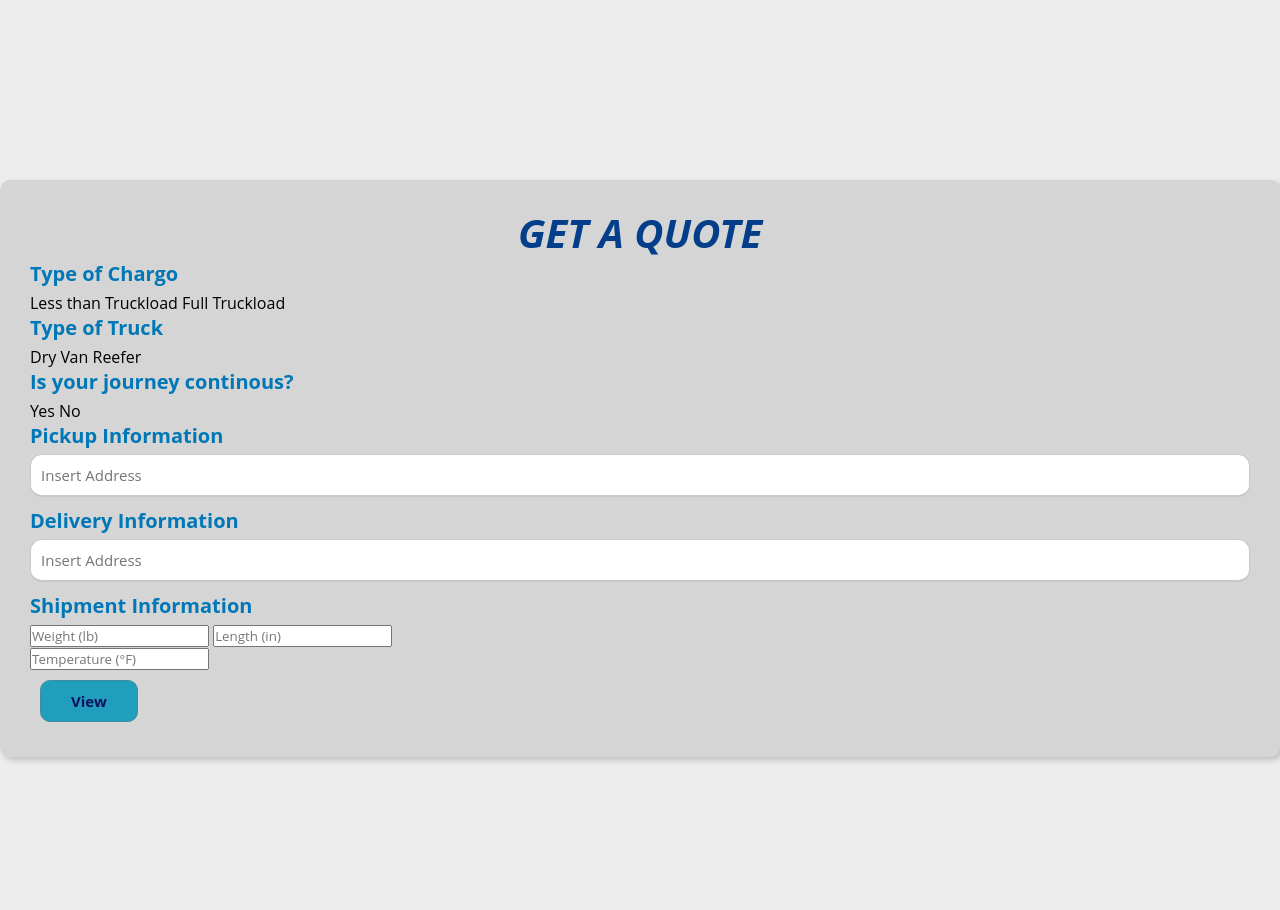
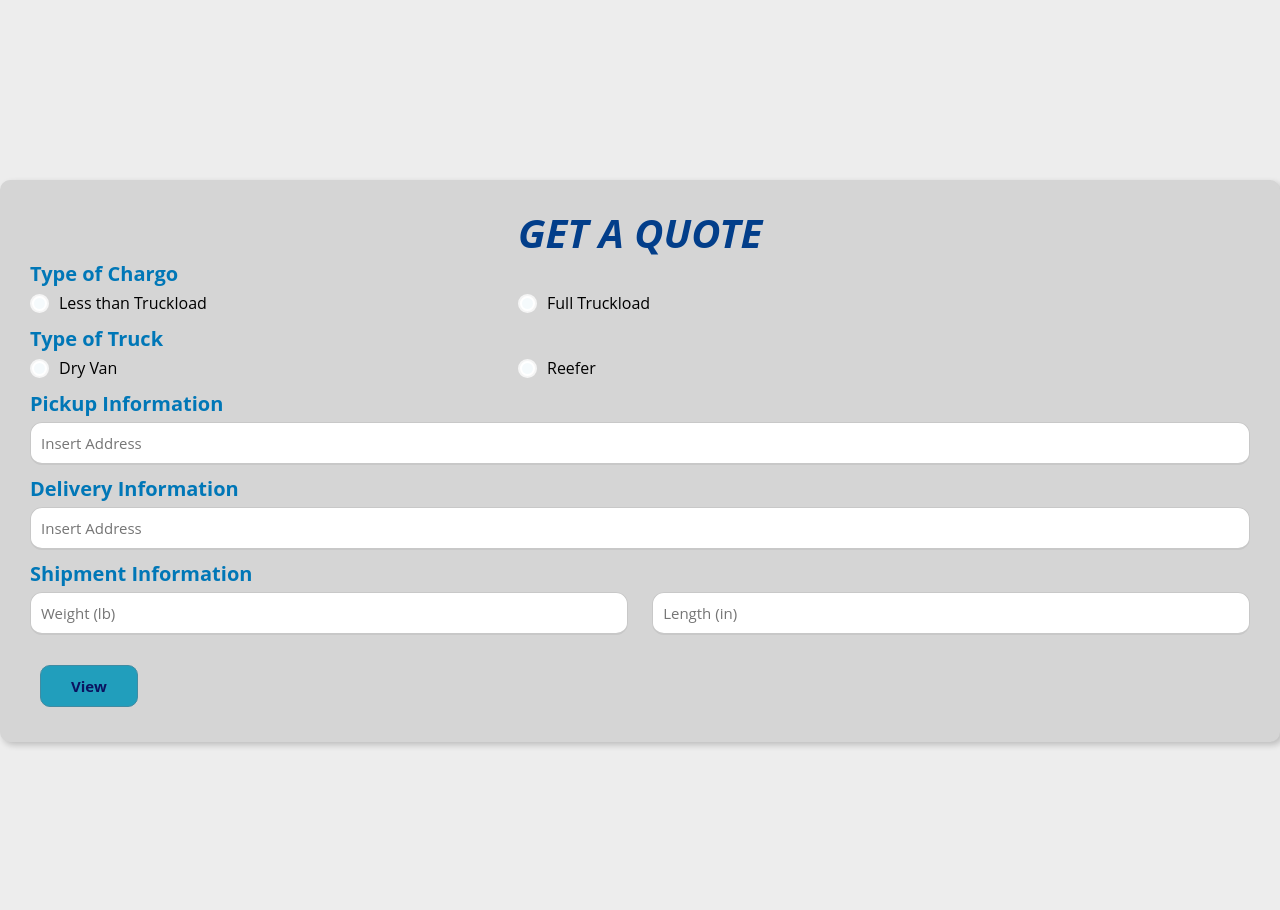
Before and after one commit to JCBallen/Saborit, a PHP site: page /Quote.php in a window 1280 px wide. Shown: the top 910 px of the page. Run offline with PHP 8.4, Linux system fonts and the light colour scheme.

Commit message:
Update design.css

```diff
--- a/design.css
+++ b/design.css
@@ -1502,7 +1502,7 @@ ul li a{
     text-decoration: none;
 }
 
-input.input{
+.input, .inputn{
     width: 100%;
     border: 1px solid #c8c8c8;
     border-bottom-width: 2px;
@@ -1511,7 +1511,7 @@ input.input{
     border-radius: 12px;
 }
 
-input.input:focus{
+input.input:focus, input.inputn:focus{
     outline: none;
     border-color: orange;
 }
@@ -1720,51 +1720,77 @@ body.quote-body{
     box-shadow: 3px 3px 6px rgba(0, 0, 0, 0.2);
 }
 
-.form-quote .input{
+.form-quote .input, .inputn{
     margin-bottom: 10px;
 }
 
-.form-quote .input-number .input{
+.form-quote .input-number{
+    display: flex;
+    justify-content: space-between;
+}
+
+.form-quote .input-number .inputn{
     margin-bottom: 20px;
-    width: 33%;
-}
-
-.form-quote .category {
+    width: 49%;
+}
+
+#journey, #temperature{
+    display: none;
+}
+
+.choose {
+    display: flex;
+    align-items: center;
+}
+
+input[type="radio"]{
+    display: none;
+}
+
+label {
+    position: relative;
+    cursor: pointer;
     display: inline-flex;
     width: 40%;
-    justify-content: space-between;
     margin-bottom: 10px;
 }
 
-.type-details .category label {
+label::before {
+    content: "";
+    border: 2px solid whitesmoke;
+    background: white;
+    width: 15px;
+    height: 15px;
+    margin: 2px 10px;
+    margin-left: 0;
+    border-radius: 50%;
+}
+
+label::after{
+    content: "";
+    position: absolute;
+    width: 11px;
+    height: 11px;
+    background: #219dbc0c;
+    left: 4px;
+    top: 4px;
+    margin: 2px 10px;
+    margin-left: 0;
+    border-radius: 50%;
+
+    transition: all 0.3s;
+}
+
+input[type="radio"]:checked + label::after {
+    background: #219EBC;
+}
+
+#error{
     display: flex;
-    align-items: center;
-}
-
-.type-details .category .dot {
-    height: 18px;
-    width: 18px;
-    background: white;
-    border-radius: 50%;
-    border: 5px solid transparent;
-    margin-right: 10px;
-    transition: all 0.3s ease;
-}
-
-#dot-1:checked ~ .category label .one,
-#dot-2:checked ~ .category label .two,
-#dot-3:checked ~ .category label .three,
-#dot-4:checked ~ .category label .four,
-#dot-5:checked ~ .category label .five,
-#dot-6:checked ~ .category label .six {
-    border-color: white;
-    background: #219EBC;
-}
-
-.form-quote input[type="radio"]{
-    display: none;
-}
-
+    flex-direction: column;
+    color: darkorange;
+    font-weight: bold;
+}
 
 
 
@@ -1811,6 +1837,15 @@ body.quote-body{
     width: 670px;
     border-radius: 12px;
     margin-top: 9px;
+}
+
+#info, #error{
+    display: none;
+}
+
+#error p{
+    font-weight: bold;
+    color: darkorange;
 }
 
 .track-container .information {
```
